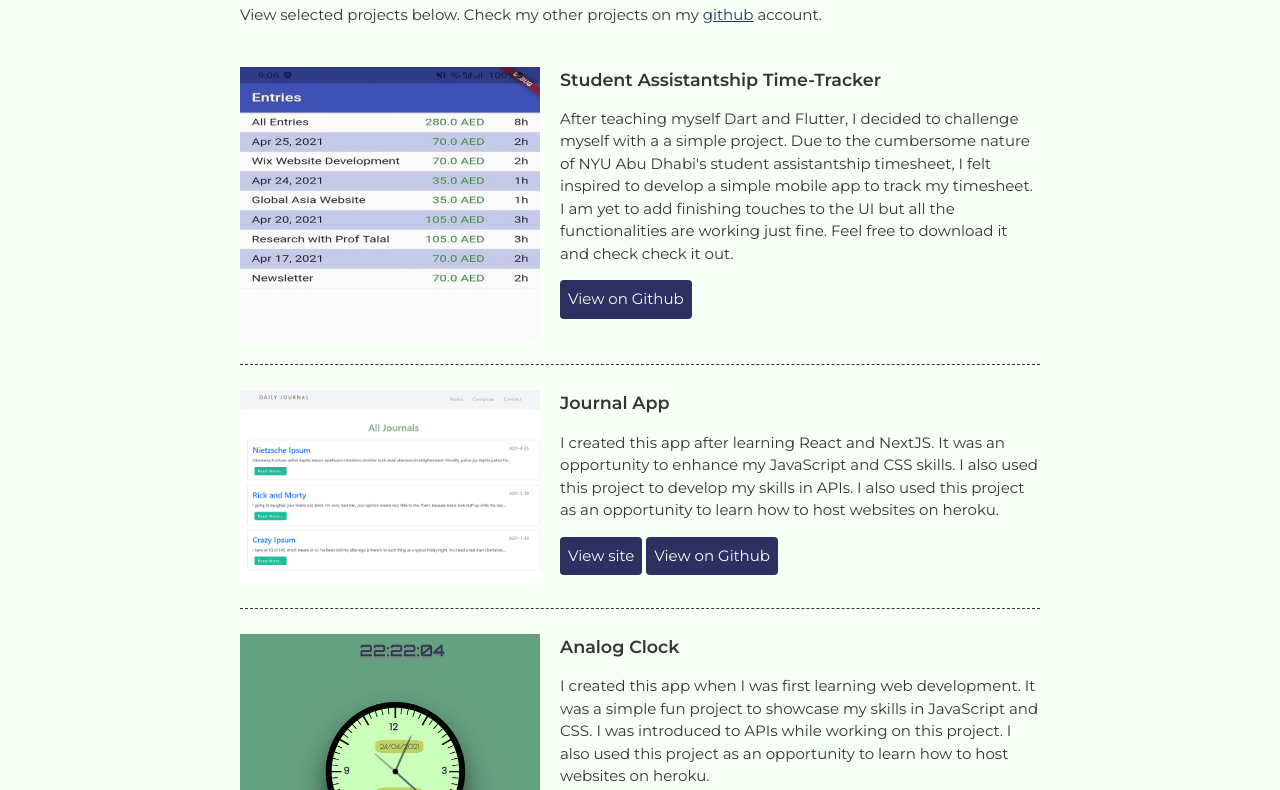
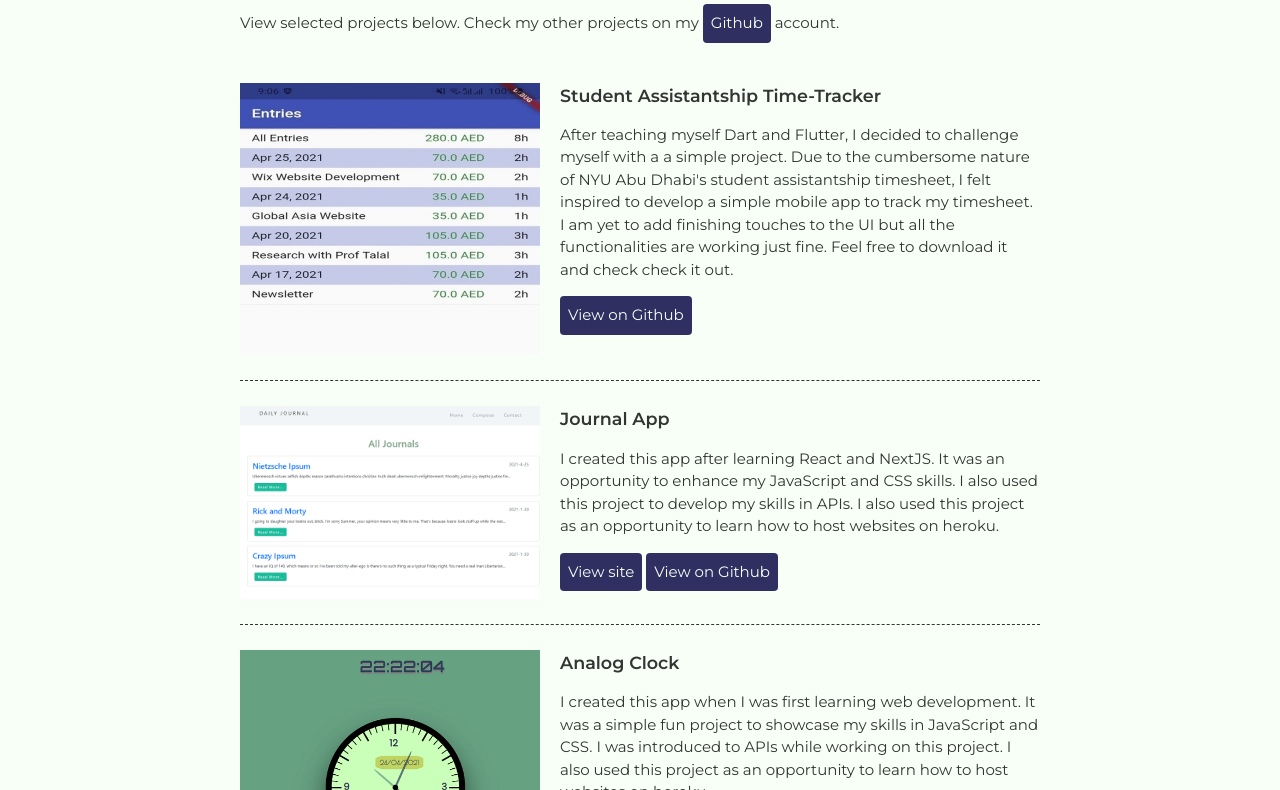
Before and after one commit to Des-cloud/Portfolio, a plain HTML site: page index.html in a window 1280 px wide. Shown: the part 561-1351 px from the top of the page. Drawn offline with Linux system fonts and the light colour scheme.

Commit message:
Fixed typos

```diff
--- a/index.html
+++ b/index.html
@@ -39,7 +39,9 @@
           <h2>Featured Projects</h2>
           <p class="project-preamble">
             View selected projects below. Check my other projects on my
-            <a href="https://github.com/Des-cloud" target="_blank">github</a>
+            <a class="btn" href="https://github.com/Des-cloud" target="_blank"
+              >Github</a
+            >
             account.
           </p>
 
@@ -123,7 +125,7 @@
           <h2>Work Experience</h2>
           <p>
             Download my
-            <a class="btn" href="documents/my_resume.pdf">resume</a>.
+            <a class="btn" href="documents/my_resume.pdf">resume</a>
           </p>
 
           <!-- Job 1 -->
```
